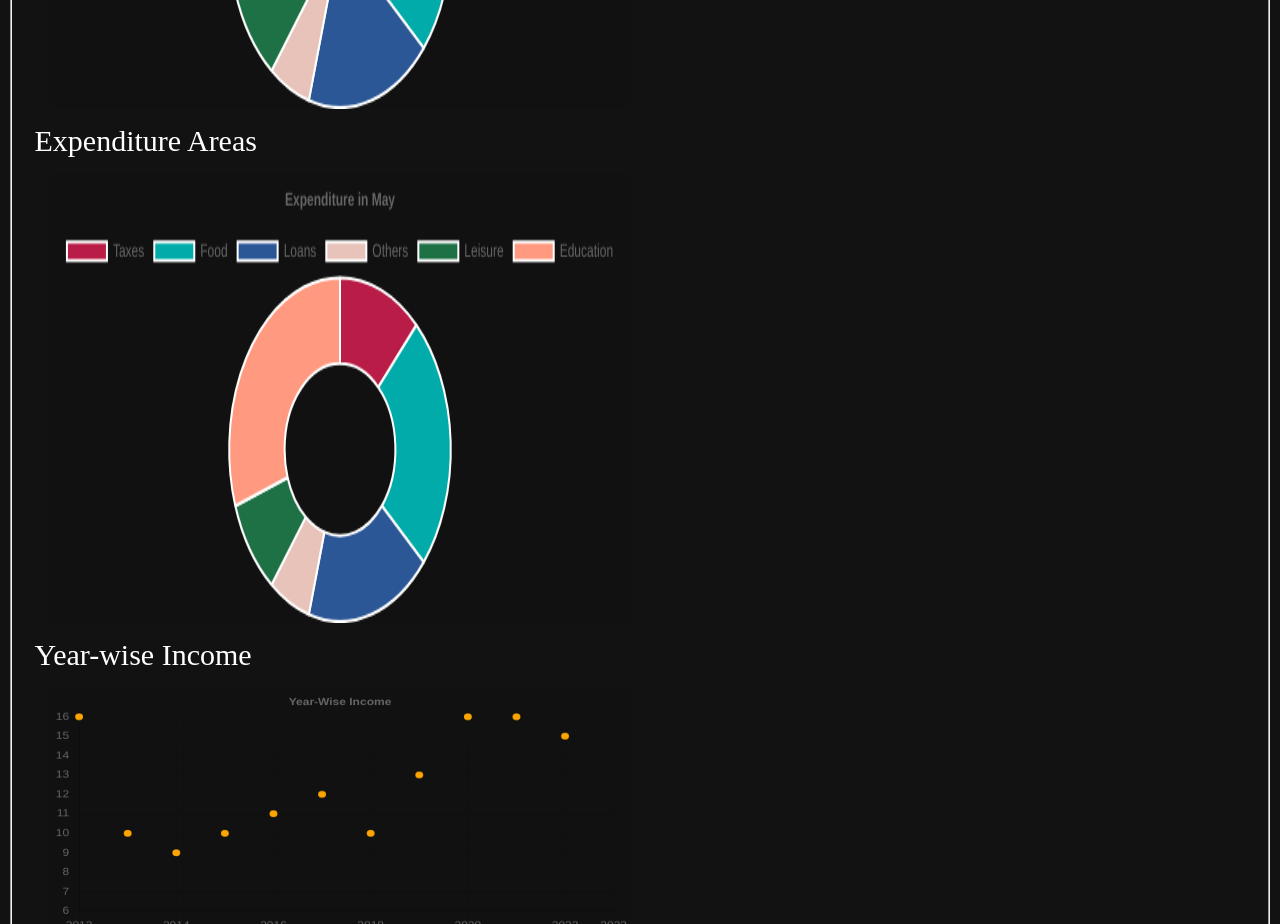
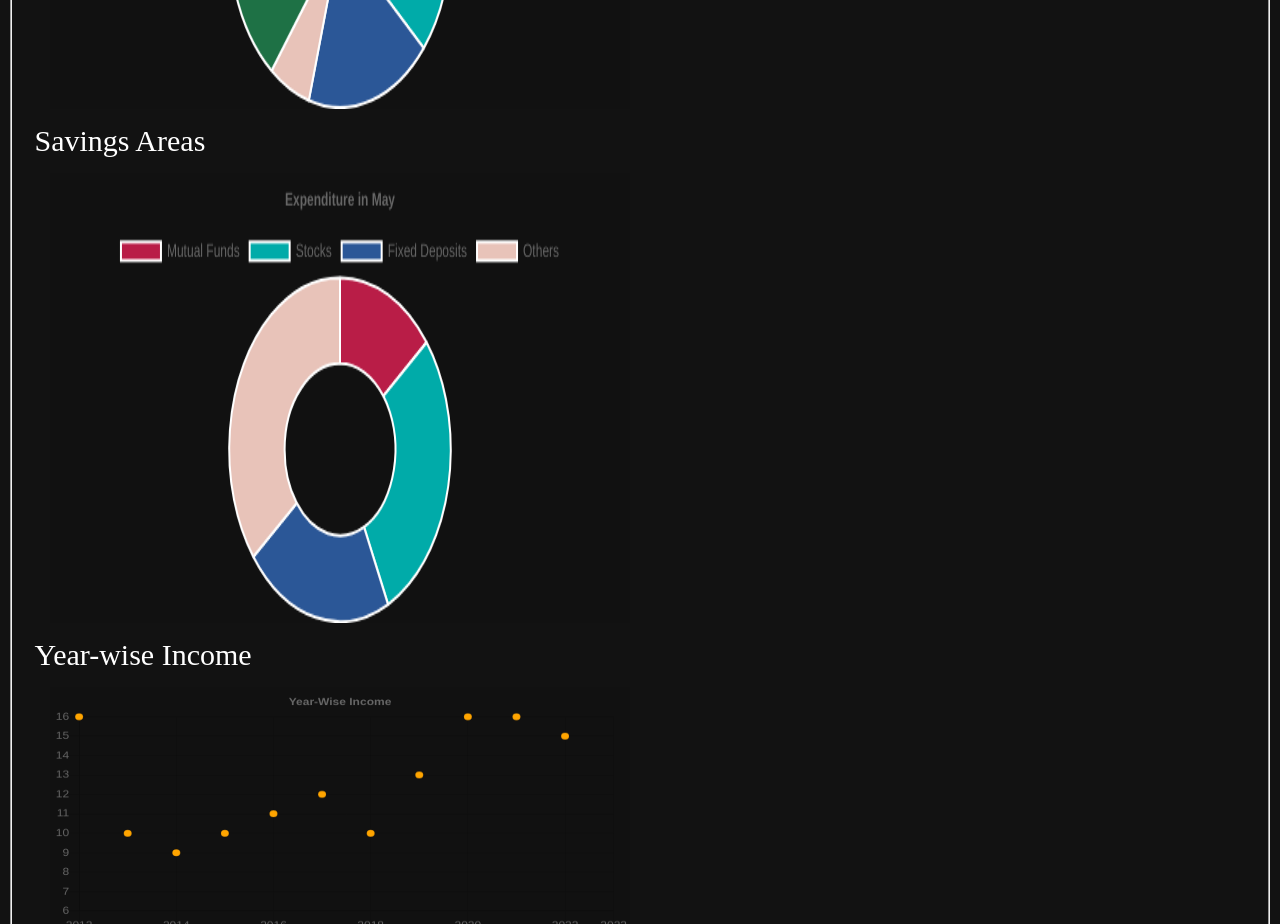
Before and after one commit to tdas11235/wmo_app, a plain HTML site: page index.html in a window 1280 px wide. Shown: the part 1960-2884 px from the top of the page. Drawn offline with nearby package versions, Linux system fonts and the light colour scheme.

Commit message:
corrections

```diff
--- a/index.html
+++ b/index.html
@@ -165,19 +165,17 @@
                   }
                 });
                 </script>
-                        <label for="myChart6">Expenditure Areas</label><br />
+                        <label for="myChart6">Savings Areas</label><br />
                         <canvas id="myChart6" style="width:100%;max-width:580px"></canvas>
 
                         <script>
-                        var xValues = ["Taxes", "Food", "Loans", "Others", "Leisure", "Education"];
-                        var yValues = [20, 40, 30, 10, 15, 50];
+                        var xValues = ["Mutual Funds", "Stocks", "Fixed Deposits", "Others"];
+                        var yValues = [20, 40, 30, 50];
                         var barColors = [
                           "#b91d47",
                           "#00aba9",
                           "#2b5797",
                           "#e8c3b9",
-                          "#1e7145",
-                          "#ff9980"
                         ];
 
                         new Chart("myChart6", {
```
